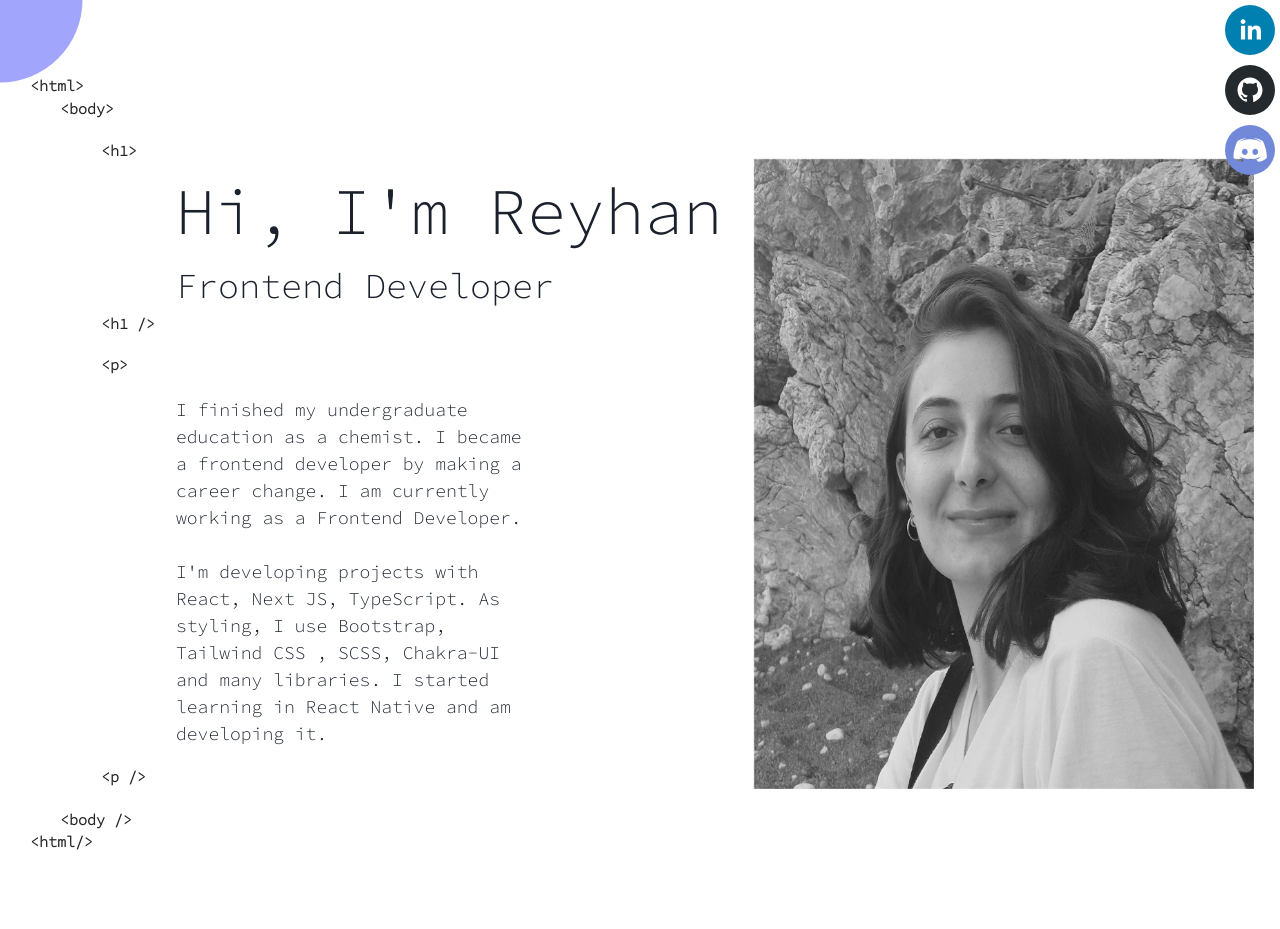
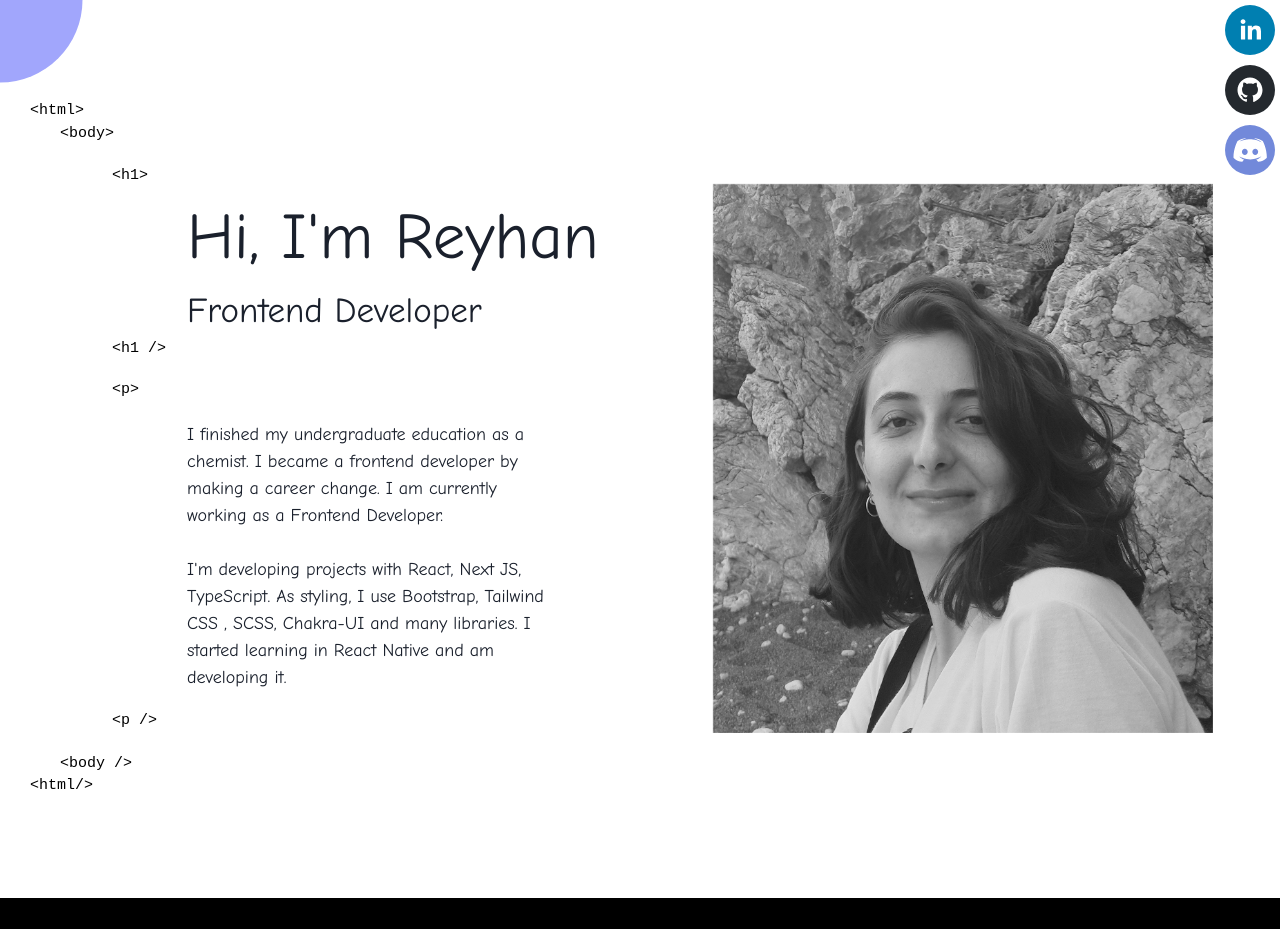
Before and after one commit to reeyhanyilmaz/NextJS-Portfolio, a Next.js app: page / in a window 1280 px wide. After the commit the page ends 898 px from the top, so only its background shows below. Built offline with nearby package versions, Linux system fonts and the light colour scheme; some icons are missing.

Commit message:
change font

```diff
--- a/styles/contact.css
+++ b/styles/contact.css
@@ -1,3 +1,5 @@
+@import url('https://fonts.googleapis.com/css2?family=Comic+Neue:wght@300;400;700&display=swap');
+
 :root {
     --bc: #f9f3ee;
     --bc-dark: #141412;
@@ -17,7 +19,7 @@
     --paragraph: 1.1rem;
     --button-small: 1rem;
     /* Fonts */
-    --font-main: "Poppins";
+    --font-main: font-family: 'Comic Neue', cursive;
 }
 
 /* main {
@@ -25,19 +27,20 @@
 } */
 
 /* icons */
-.icon , .icon1{
+.icon,
+.icon1 {
     position: relative;
     color: #a1a6fc;
     font-weight: 400;
     font-size: 40px;
 }
 
-.icon{
+.icon {
     right: -70px;
     margin-right: 5px;
 }
 
-.icon1{
+.icon1 {
     right: -60px;
 }
 
@@ -124,6 +127,8 @@ textarea::-webkit-scrollbar-thumb {
     display: flex;
     justify-content: center;
     align-items: center;
+    font-family: 'Comic Neue', cursive;
+    ;
 }
 
 #form {
@@ -174,7 +179,8 @@ textarea::-webkit-scrollbar-thumb {
     border-radius: 2.25em;
 }
 
-.form-input , .form-input1 {
+.form-input,
+.form-input1 {
     width: 100% !important;
     padding: 1.2em 1.2em 1.2em 3.6em !important;
     font-size: 1.22rem !important;
@@ -185,11 +191,13 @@ textarea::-webkit-scrollbar-thumb {
     transition: border .15s ease-in-out !important;
 }
 
-.form-input:hover , .form-input1:hover{
+.form-input:hover,
+.form-input1:hover {
     border: 2px solid var(--primary) !important;
 }
 
-.form-input:focus , .form-input1:focus {
+.form-input:focus,
+.form-input1:focus {
     outline: none !important;
     border: 2px solid var(--primary) !important;
 }
--- a/styles/globals.css
+++ b/styles/globals.css
@@ -2,8 +2,9 @@
 @tailwind components;
 @tailwind utilities;
 
+@import url('https://fonts.googleapis.com/css2?family=Indie+Flower&display=swap');
+@import url('https://fonts.googleapis.com/css2?family=Comic+Neue:wght@300;400;700&display=swap');
 
-@import url("https://fonts.googleapis.com/css2?family=Poppins:wght@100;200;300;400&display=swap");
 
 /*scroll button*/
 .back-to-top {
@@ -23,9 +24,10 @@
     box-shadow: 0px 0px 10px rgba(0, 0, 0, 0.8);
   }
 
-  body{
+  body, html {
     background-color: black !important;
-    font-family: 'Source Code Pro', monospace !important;
+    /* font-family: 'Source Code Pro', monospace !important; */
+    font-family: 'Comic Neue', cursive;
     color:#242120;
   }
 
@@ -34,6 +36,7 @@
     transform-origin: 0% 0%;
     transition: transform 250ms ease-in-out;
     width: 100vw;
+    padding: 100px 0;
   }
 
   /* hamburger acık */
@@ -66,8 +69,7 @@
   /* tag styles */
   .h1, .html, .body, .form , .p, .section{
     font-family: 'Source Code Pro', monospace;
-    color:#242120;
-    font-weight: 600;
+    color:#000000;
   }
 
   .html{
@@ -79,7 +81,7 @@
   }
 
   .h1 , .p{
-    margin-left: 5rem;
+    margin-left: 3rem;
   }
 
   .form, .section{
--- a/styles/index.css
+++ b/styles/index.css
@@ -1,9 +1,10 @@
-@import url('https://fonts.googleapis.com/css2?family=Lato:wght@300&family=Source+Code+Pro:wght@300&display=swap');
+/* @import url('https://fonts.googleapis.com/css2?family=Lato:wght@300&family=Source+Code+Pro:wght@300&display=swap'); */
+@import url('https://fonts.googleapis.com/css2?family=Comic+Neue:wght@300;400;700&display=swap');
 
 .infoContainer {
     display: flex;
     justify-content: space-around;
-    font-family: 'Source Code Pro', monospace;
+    font-family: 'Comic Neue', cursive;
 }
 
 .devInfo {
@@ -14,20 +15,20 @@
 
 .hello {
     font-size: 65px;
-    margin-left: 10rem;
+    margin-left: 8rem;
 }
 
 .name {
     font-size: 60px;
     font-weight: bold;
     opacity: 0;
-    margin-left: 10rem;
+    margin-left: 8rem;
 }
 
 .about {
     font-size: 35px;
     opacity: 0;
-    margin-left: 10rem;
+    margin-left: 8rem;
 }
 
 .moreAbout {
@@ -39,7 +40,7 @@
 
 @media only screen and (width > 1200px) {
     .moreAbout {
-        margin-left: 10rem;
+        margin-left: 8rem;
     }
 
     .infoContainer{
--- a/styles/navbar.css
+++ b/styles/navbar.css
@@ -1,3 +1,4 @@
+@import url('https://fonts.googleapis.com/css2?family=Comic+Neue:wght@300;400;700&display=swap');
 
 .ham, .cross {
   font-size: 2.5rem;
@@ -8,6 +9,7 @@
   cursor: pointer;
   transform-origin: -0.8rem -0.8rem;
   transition: transform 250ms ease-in-out;
+  color: white;
 }
 
 .cross {
@@ -41,12 +43,12 @@ li {
 }
 
 ul li p {
-  font-weight: 400;
   font-size: 1.2rem;
   display: inline-block;
   margin-left: 1rem;
-  font-weight: 500;
+  font-weight: 600;
   margin: 10px 0;
+  font-family: 'Comic Neue', cursive;
 }
 
 .fa-house, .fa-user, .fa-envelope {
--- a/styles/projects.css
+++ b/styles/projects.css
@@ -1,30 +1,36 @@
-#portfolio{
+@import url('https://fonts.googleapis.com/css2?family=Comic+Neue:wght@300;400;700&display=swap');
+
+#portfolio {
   min-width: 100% !important;
 }
 
-.content{
+#portfolio .row {
   margin-left: 11rem;
+  margin-right: 100px !important;
+  margin-left: 100px !important;
+  font-family: 'Comic Neue', cursive;
+  font-weight: 600;
 }
 
 @media only screen and (width < 768px) {
-    .html{
+  .html {
     margin-left: 1rem;
   }
 
-    .body{
+  .body {
     margin-left: 1.7rem;
   }
 
-    .content{
+  .content {
     margin-left: 2rem;
   }
 
-    .cards{
+  .cards {
     width: 300px;
   }
 }
 
-  .website{
+.website {
   color: #039be5;
 }
 
@@ -36,6 +42,7 @@
   margin-right: 5px;
   margin-bottom: 15px;
 }
+
 .icons span {
   border-radius: 5px;
   padding: 3px 5px;
@@ -44,20 +51,23 @@
 .react {
   background: #BAD5F5;
 }
+
 .react span::after {
   content: "React.js";
 }
 
-  .nextjs{
+.nextjs {
   background: #F2C986;
 }
+
 .nextjs span::after {
   content: "Next JS";
 }
 
-  .redux{
+.redux {
   background: #E1C1C1;
 }
+
 .redux span::after {
   content: "Redux";
 }
@@ -83,5 +93,5 @@
 }
 
 .github {
-    color: #739150;
+  color: #6d8d49;
 }
```
Lines whose indentation alone changed are shown as unchanged.
